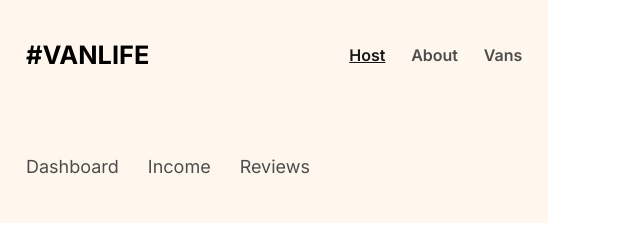
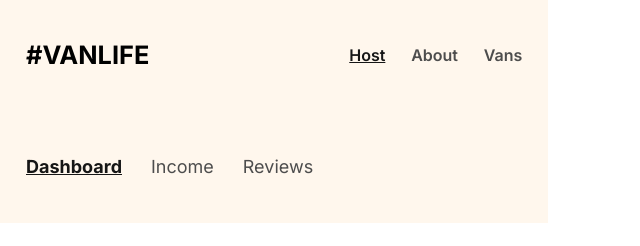
Before and after one commit to crcascr/React-Learning, a React (Create React App) app in the folder react-router/week-1/van-life-w1/: page /host in a window 1280 px wide. Shown: the top 246 px of the page, without its empty margins (0-640 px from the left). Built offline with nearby package versions, Linux system fonts and the light colour scheme; what miragejs would draw is missing.

Commit message:
NavBarHost styling with NavLink

```diff
--- a/react-router/week-1/van-life-w1/src/components/Host/NavBarHost.jsx
+++ b/react-router/week-1/van-life-w1/src/components/Host/NavBarHost.jsx
@@ -1,12 +1,33 @@
-import { Link} from "react-router-dom";
+import { NavLink } from "react-router-dom";
 
 function NavBarHost() {
-
   return (
     <nav className="navbarHost">
-      <Link className="navbarHost--link" to="/host">Dashboard</Link>
-      <Link className="navbarHost--link" to="/host/income">Income</Link>
-      <Link className="navbarHost--link" to="/host/reviews">Reviews</Link>
+      <NavLink
+        className={({ isActive }) =>
+          isActive ? "navbarHost--link hostSelected" : "navbarHost--link"
+        }
+        to="/host"
+        end
+      >
+        Dashboard
+      </NavLink>
+      <NavLink
+        className={({ isActive }) =>
+          isActive ? "navbarHost--link hostSelected" : "navbarHost--link"
+        }
+        to="/host/income"
+      >
+        Income
+      </NavLink>
+      <NavLink
+        className={({ isActive }) =>
+          isActive ? "navbarHost--link hostSelected" : "navbarHost--link"
+        }
+        to="/host/reviews"
+      >
+        Reviews
+      </NavLink>
     </nav>
   );
 }
--- a/react-router/week-1/van-life-w1/src/vanLife.css
+++ b/react-router/week-1/van-life-w1/src/vanLife.css
@@ -331,3 +331,9 @@ body {
   text-decoration: underline;
   font-weight: 700;
 }
+
+.hostSelected {
+  color: #161616;
+  text-decoration: underline;
+  font-weight: 700;
+}
```
